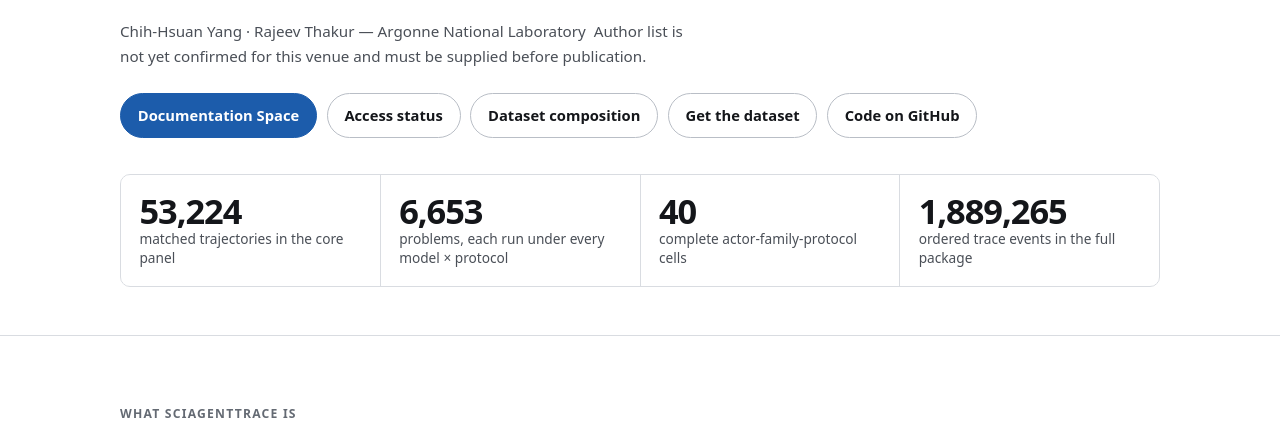
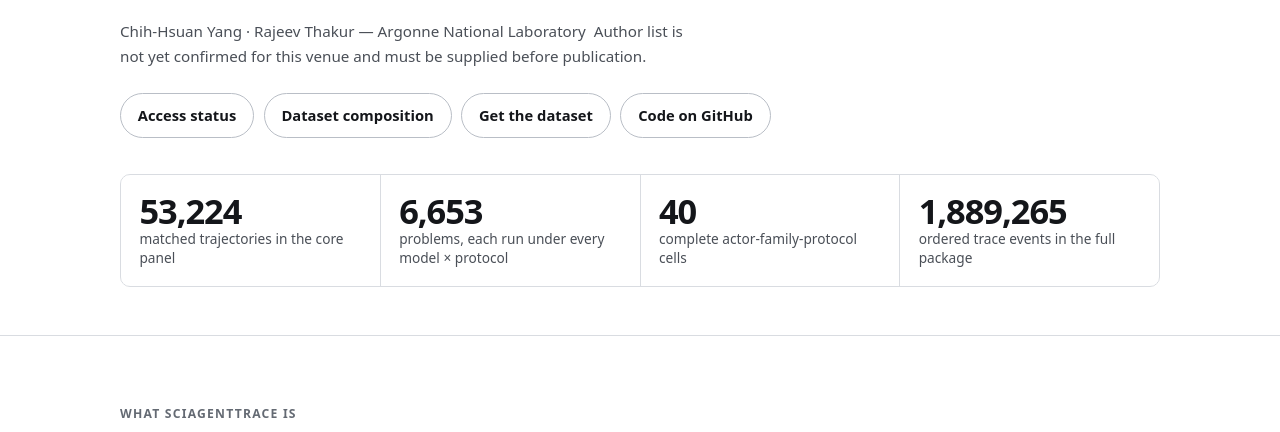
Before and after one commit to ChihHsuan-Yang/IEEE2026_BigData_MAS-4-Science-Matching, a plain HTML site: page index.html in a window 1280 px wide. Shown: the part 343-775 px from the top of the page. Drawn offline with Linux system fonts and the light colour scheme.

Commit message:
Remove the remaining hero link to the superseded documentation Space
Co-Authored-By: Claude Opus 5 (1M context) <noreply@anthropic.com>

```diff
--- a/index.html
+++ b/index.html
@@ -103,8 +103,7 @@
     </p>
 
     <ul class="btn-row">
-      <li><a class="btn btn-primary" href="https://huggingface.co/spaces/AgentsSci/scientific-agent-protocol-traces-site">Documentation&nbsp;Space</a></li>
-      <li><a class="btn" href="#access">Access&nbsp;status</a></li>
+            <li><a class="btn" href="#access">Access&nbsp;status</a></li>
       <li><a class="btn" href="#composition">Dataset&nbsp;composition</a></li>
       <li><a class="btn" href="https://huggingface.co/datasets/AgentsSci/IEEE2026_BigData_MAS-4-Science-Matching">Get the dataset</a></li>
       <li><a class="btn" href="https://github.com/ChihHsuan-Yang/IEEE2026_BigData_MAS-4-Science-Matching">Code on GitHub</a></li>
```
